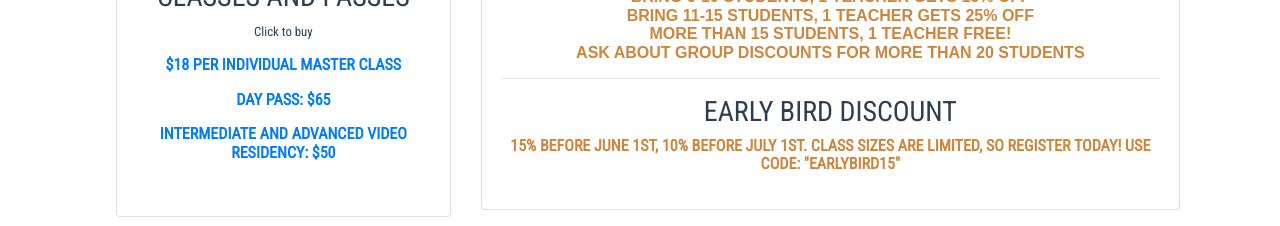
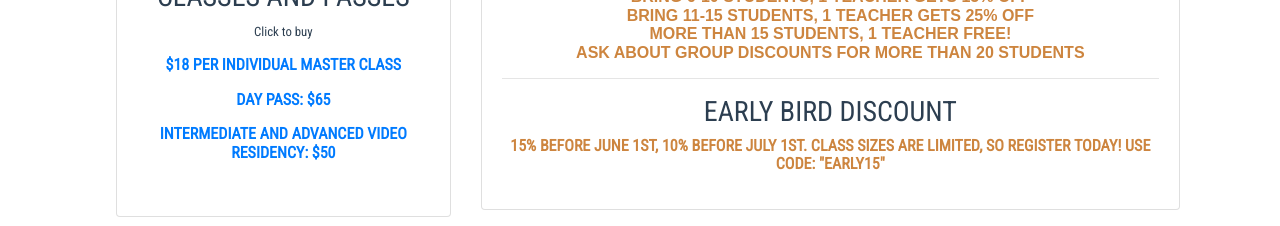
Before and after one commit to jaharonov/new-motor-city-tap-fest, a Vue app: page /#/schedreg in a window 1280 px wide. Shown: the part 1060-1286 px from the top of the page. Built offline with nearby package versions, Linux system fonts and the light colour scheme; a web font is replaced by a local one.

Commit message:
edited discount code

```diff
--- a/src/components/SchedReg.vue
+++ b/src/components/SchedReg.vue
@@ -104,7 +104,7 @@
     </ul>
     <hr>
     <h3>Early bird discount</h3>
-    <p><strong>15% before June 1st, 10% before July 1st. Class sizes are limited, so register today! Use code: "EARLYBIRD15"</strong></p>
+    <p><strong>15% before June 1st, 10% before July 1st. Class sizes are limited, so register today! Use code: "EARLY15"</strong></p>
   </b-card>
   </b-col>
 
```
